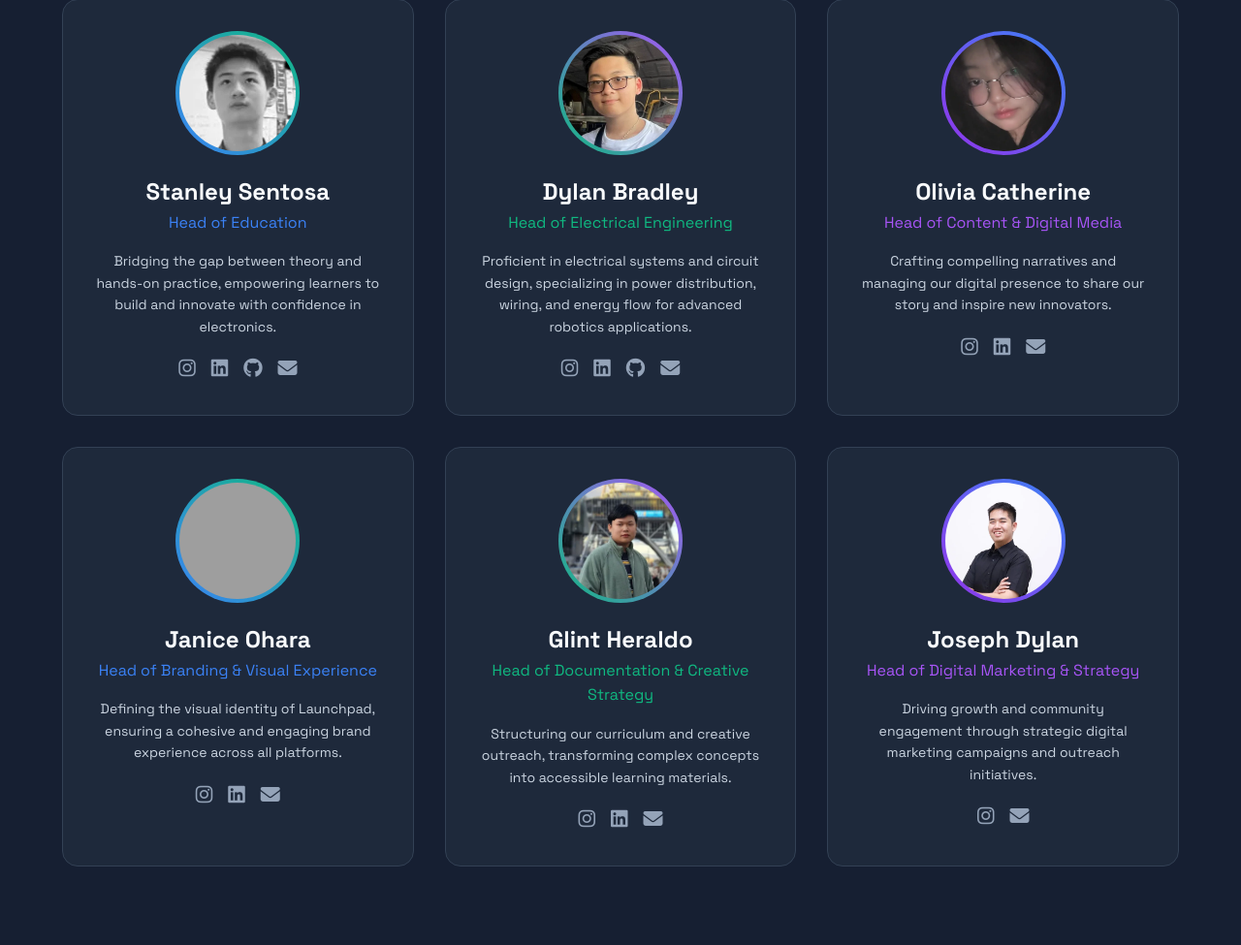
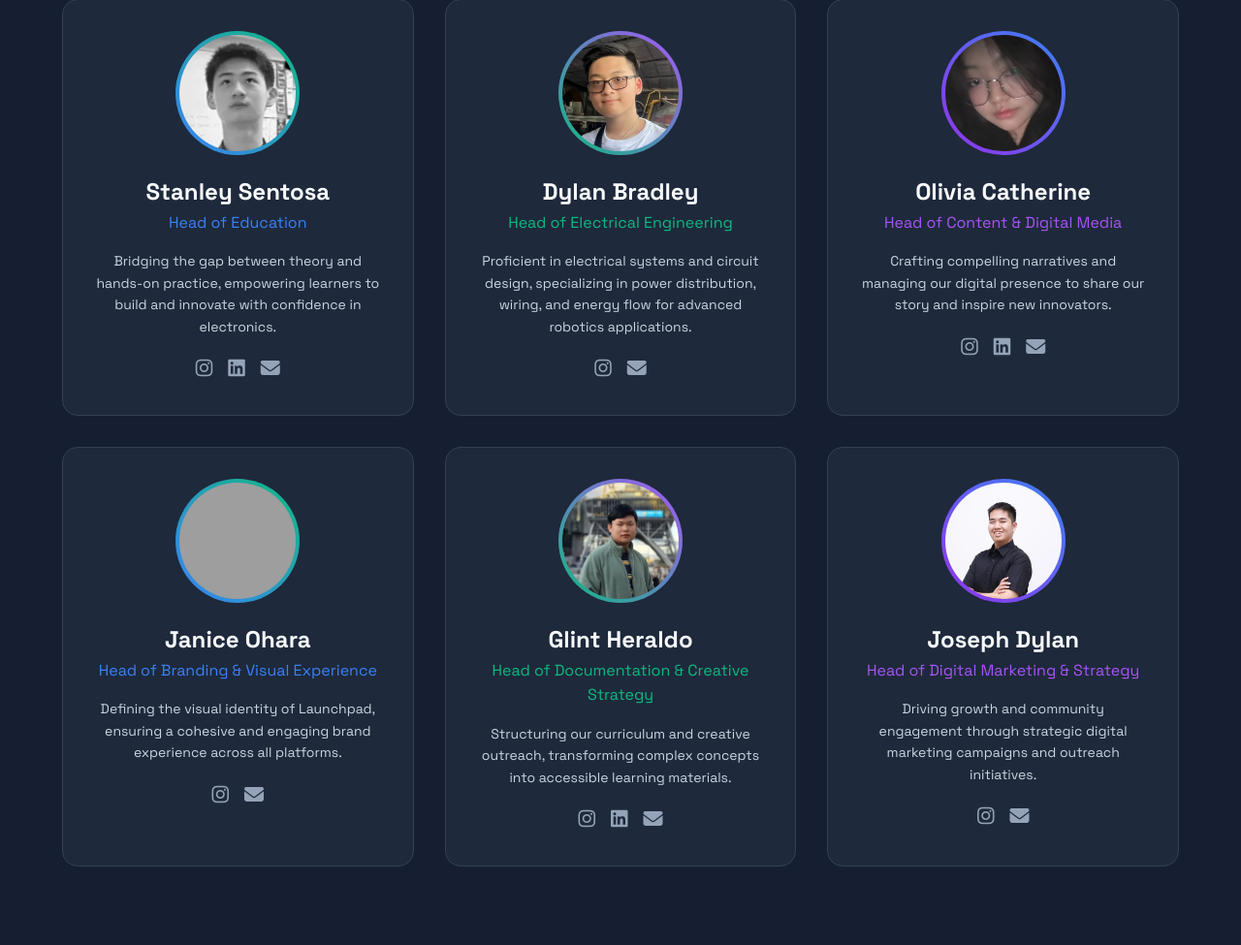
Before and after one commit to ray-caster/launchpad, a Flask app: page / in a window 1280 px wide. Shown: the part 3800-4775 px from the top of the page at 97% size. Run offline with Flask 3, Linux system fonts and the light colour scheme; parts of the project's set-up code (start-up, migrations or seed data) failed here and were passed over; grey boxes are pictures that could not be loaded.

Commit message:
Update home.html

```diff
--- a/templates/home.html
+++ b/templates/home.html
@@ -287,7 +287,8 @@
                                     class="fab fa-instagram"></i></a>
                             <a href="https://www.linkedin.com/in/maximillian-eugene-53270a309"
                                 aria-label="Maximillian's LinkedIn"><i class="fab fa-linkedin"></i></a>
-                            <a href="#" aria-label="Maximillian's Github"><i class="fab fa-github"></i></a>
+                            <a href="https://github.com/ray-caster" aria-label="Maximillian's Github"><i
+                                    class="fab fa-github"></i></a>
                             <a href="mailto:max.eugene.important@gmail.com" aria-label="Email Maximillian"><i
                                     class="fas fa-envelope"></i></a>
                         </div>
@@ -309,7 +310,6 @@
                                     class="fab fa-instagram"></i></a>
                             <a href="https://www.linkedin.com/in/stanley-sentosa-295062333"
                                 aria-label="Stanley's LinkedIn"><i class="fab fa-linkedin"></i></a>
-                            <a href="#" aria-label="Stanley's Github"><i class="fab fa-github"></i></a>
                             <a href="mailto:stanleyhuang1109@gmail.com" aria-label="Email Stanley"><i
                                     class="fas fa-envelope"></i></a>
                         </div>
@@ -327,8 +327,6 @@
                         <div class="team-socials">
                             <a href="https://www.instagram.com/dylan_bradley16" aria-label="Dylan's Instagram"><i
                                     class="fab fa-instagram"></i></a>
-                            <a href="#" aria-label="Dylan's LinkedIn"><i class="fab fa-linkedin"></i></a>
-                            <a href="#" aria-label="Dylan's Github"><i class="fab fa-github"></i></a>
                             <a href="mailto:stellarst4r@gmail.com" aria-label="Email Dylan"><i
                                     class="fas fa-envelope"></i></a>
                         </div>
@@ -364,7 +362,6 @@
                             brand experience across all platforms.</p>
                         <div class="team-socials">
                             <a href="#" aria-label="Janice's Instagram"><i class="fab fa-instagram"></i></a>
-                            <a href="#" aria-label="Janice's LinkedIn"><i class="fab fa-linkedin"></i></a>
                             <a href="#" aria-label="Email Janice"><i class="fas fa-envelope"></i></a>
                         </div>
                     </div>
```
